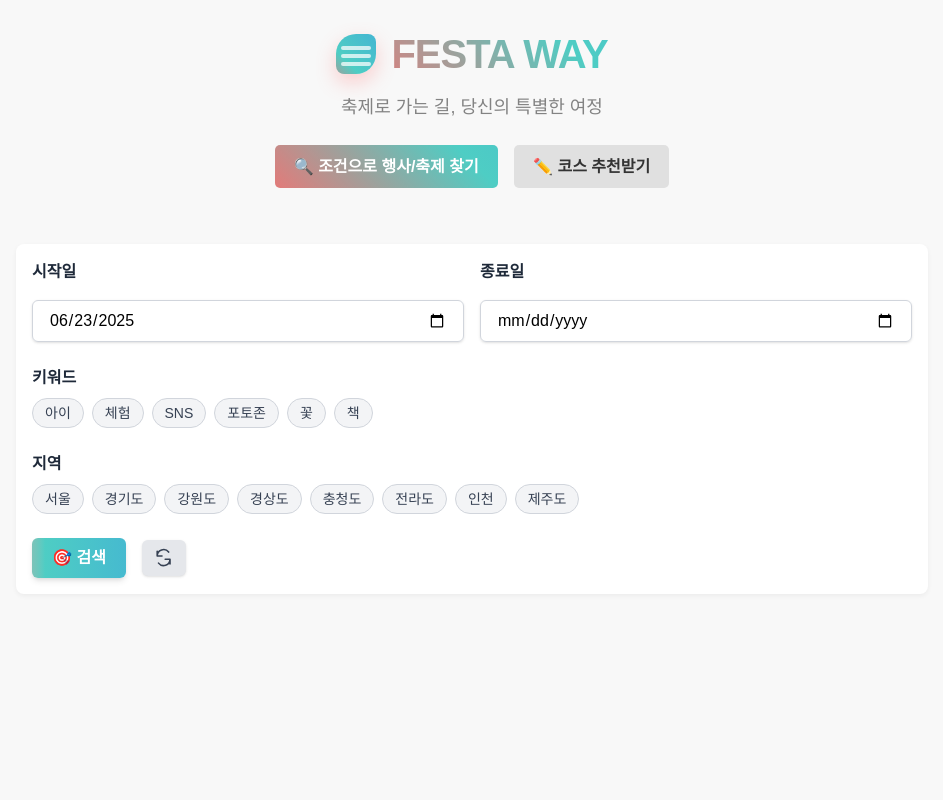
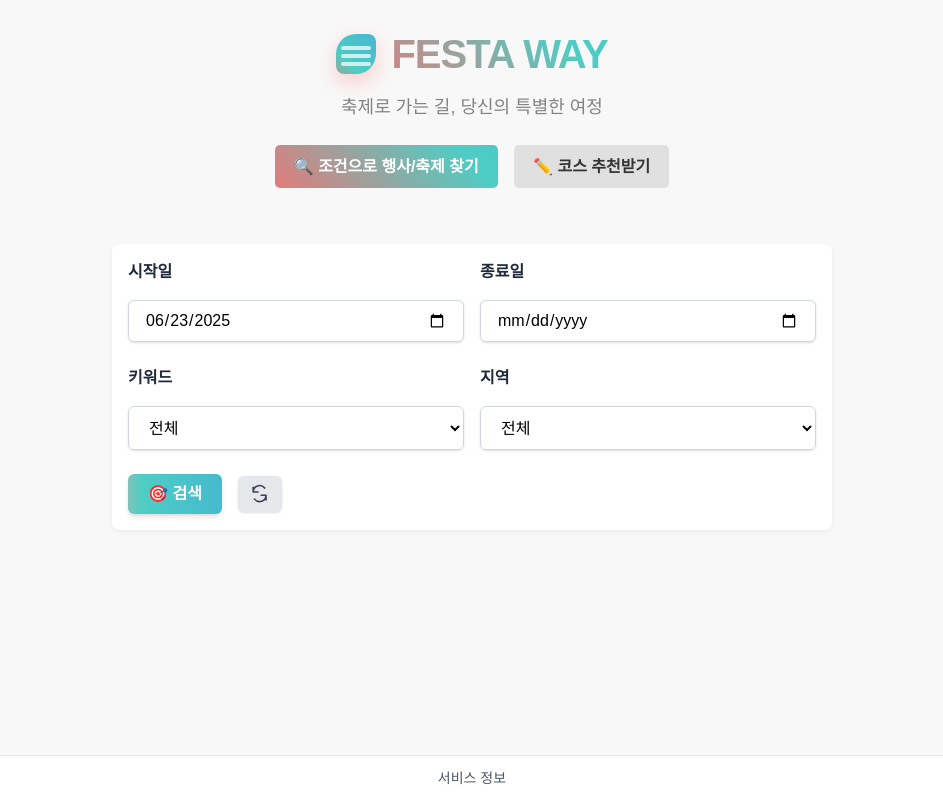
Before and after one commit to groo83/festa-way, a Next.js app: page / in a window 1280 px wide. Shown: the whole page, without its empty margins (168-1111 px from the left). Built offline with nearby package versions, Linux system fonts and the light colour scheme.

Commit message:
feat: 출처 제공용 footer 추가, 검색 조건 단일 선택, 관련 축제 안내 UI 추가

```diff
--- /dev/null
+++ b/components/Footer.tsx
@@ -0,0 +1,49 @@
+import { useState } from 'react';
+
+export default function Footer() {
+  const [isModalOpen, setIsModalOpen] = useState(false);
+
+  return (
+    <>
+    <footer className="fixed bottom-0 left-0 w-full bg-white border-t border-gray-200 py-3 text-center text-sm shadow-md z-50">
+        <button
+          onClick={() => setIsModalOpen(true)}
+          className="text-gray-600 hover:underline font-medium"
+        >
+          서비스 정보
+        </button>
+      </footer>
+
+      {/* Modal */}
+      {isModalOpen && (
+        <div className="fixed inset-0 bg-black bg-opacity-40 flex items-center justify-center z-50">
+          <div className="bg-white p-6 rounded-lg shadow-lg max-w-sm w-full text-gray-800 relative">
+            <h3 className="text-lg font-semibold mb-4">서비스 정보 안내</h3>
+            <p className="text-sm leading-relaxed">
+              행사/축제의 기본적인 정보(명칭, 진행일정, 장소, 연락처)는
+              <br />
+              <span className="font-medium text-blue-600">한국관광공사의 TourAPI</span>로 제공을 받아 처리하고 있습니다.
+            </p>
+            <p className="text-sm leading-relaxed">
+              TourAPI 정보: <a href="https://api.visitkorea.or.kr" target="_blank" rel="noopener noreferrer" className="text-blue-600 hover:underline font-semibold">한국관광공사 TourAPI</a>
+
+            </p>
+            <button
+              onClick={() => setIsModalOpen(false)}
+              className="absolute top-3 right-3 text-gray-400 hover:text-gray-600"
+              aria-label="닫기"
+            >
+              ✕
+            </button>
+            <button
+              onClick={() => setIsModalOpen(false)}
+              className="mt-4 w-full bg-blue-500 text-white py-2 rounded-md hover:bg-blue-600"
+            >
+              확인
+            </button>
+          </div>
+        </div>
+      )}
+    </>
+  );
+}
--- a/pages/index.tsx
+++ b/pages/index.tsx
@@ -6,32 +6,26 @@ import ReactMarkdown from 'react-markdown';
 import React from 'react';
 import { SpeedInsights } from "@vercel/speed-insights/next"
 import { Analytics } from '@vercel/analytics/next';
+import Footer from '../components/Footer';
 
 export default function Home() {
   const [activeTab, setActiveTab] = useState<'search' | 'recommend'>('search');
   const [selectedFestival, setSelectedFestival] = useState('');
   const todayStr = new Date().toISOString().slice(0, 10); // yyyy-mm-dd 형식
   const [startDate, setStartDate] = useState(todayStr);  const [endDate, setEndDate] = useState('');
-  const [keywords, setKeywords] = useState<string[]>([]);
+  const [keyword, setKeyword] = useState<string>('');
   const [region, setRegion] = useState('');
   const [festivalList, setFestivalList] = useState<Festival[]>([]);
   const [isLoading, setIsLoading] = useState(false);
   const [courseResult, setCourseResult] = useState('');
   const [isCourseLoading, setIsCourseLoading] = useState(false);
   const [tripType, setTripType] = useState('');
+  const [isFallbackResult, setIsFallbackResult] = useState(false);
 
   const tripOptions = ['당일치기','1박 2일','2박 3일','3박 4일','4박 5일'];
-  const allKeywords = ['아이', '체험', 'SNS', '포토존', '꽃', '책'];
-  const allRegions = ['서울', '경기도', '강원도', '경상도', '충청도', '전라도', '인천', '제주도'];
+  const allKeywords = ['가족', '푸드', '자연', '포토존', '걷기', '예술', '역사', '책'];
+  const allRegions = ['서울', '경기도', '대전', '대구', '광주', '부산','울산', '세종특별자치시', '강원특별자치도', '충청북도', '충청남도', '경상북도', '경상남도', '전북특별자치도', '전라남도', '제주도'];
 
-
-  const toggleKeyword = (word: string) => {
-    setKeywords((prev) => prev.includes(word) ? prev.filter(k => k !== word) : [...prev, word]);
-  };
-
-  const toggleRegion = (area: string) => {
-    setRegion(prev => (prev === area ? '' : area));
-  };
 
   const selectTrip = (option: string) => {
     setTripType(option);
@@ -49,7 +43,7 @@ export default function Home() {
       return;
     }
 
-    setIsLoading(true); // 로딩 시작
+    setIsLoading(true);
 
     let questionText = buildQuestionText();
 
@@ -58,12 +52,14 @@ export default function Home() {
       console.log(response.data);
 
       const content = response.data.result.choices[0].message.content;
+      const isFallback = content.includes("확인되지 않았습니다");
       const parsedList = parseFestivalContent(content);
+      setIsFallbackResult(isFallback);
       setFestivalList(parsedList);
     } catch (error) {
       console.error(error);
     } finally {
-      setIsLoading(false); // 로딩 종료
+      setIsLoading(false);
     }
   };
 
@@ -91,7 +87,7 @@ export default function Home() {
   };
 
   const validateFestaSearchInput = (): boolean => {
-    if (!startDate && !endDate && keywords.length == 0 && !region) {
+    if (!startDate && !endDate && keyword.length == 0 && !region) {
       alert('조건을 선택해 주세요.');
       return false;
     }
@@ -127,8 +123,8 @@ export default function Home() {
       questionText += `날짜: ${formatDate(startDate)}~${formatDate(startDate)}\n`;
     }
 
-    if (keywords.length > 0) {
-      questionText += `키워드: ${keywords.join(', ')}\n`;
+    if (keyword) {
+      questionText += `키워드: ${keyword}\n`;
     }
 
     if (region) {
@@ -155,7 +151,7 @@ export default function Home() {
 
       {activeTab === 'search' && (
         <div className="search-tab">
-          <div className={`filters space-y-6 transition-opacity duration-300
+          <div className={`filters space-y-6 transition-opacity duration-300 max-w-[720px] mx-auto
             ${isLoading ? 'pointer-events-none opacity-50' : ''
             }`}
           >
@@ -191,44 +187,38 @@ export default function Home() {
               </div>
             </div>
 
-            {/* 키워드 조건 */}
-            <div>
-              <span className="block text-base font-semibold text-gray-800 mb-2">키워드</span>
-              <div className="flex flex-wrap gap-2">
-                {allKeywords.map((kw) => (
-                  <button
-                    key={kw}
-                    onClick={() => toggleKeyword(kw)}
-                    className={`px-3 py-1 rounded-full text-sm font-medium border transition
-                      ${keywords.includes(kw)
-                        ? 'bg-blue-500 text-white border-blue-500'
-                        : 'bg-gray-100 text-gray-700 border-gray-300 hover:bg-gray-200'}`}
-                  >
-                    {kw}
-                  </button>
-                ))}
+            {/* 키워드/지역 조건: 콤보박스 row */}
+            <div className="flex flex-col sm:flex-row gap-4 items-center w-full">
+              {/* 키워드 콤보박스 (단일 선택) */}
+              <div className="w-full sm:w-1/2">
+                <label className="block text-base font-semibold text-gray-800 mb-2" htmlFor="keyword-select">키워드</label>
+                <select
+                  id="keyword-select"
+                  value={keyword}
+                  onChange={e => setKeyword(e.target.value)}
+                  className="block w-full px-4 py-2 border border-gray-300 rounded-md shadow-sm focus:outline-none focus:ring-2 focus:ring-[#4ecdc4] focus:border-[#4ecdc4] min-h-[44px]"
+                >
+                  <option value="">전체</option>
+                  {allKeywords.map(kw => (
+                    <option key={kw} value={kw}>{kw}</option>
+                  ))}
+                </select>
               </div>
-            </div>
-
-            {/* 지역 조건 */}
-            <div>
-            <span className="block text-base font-semibold text-gray-800 mb-2">지역</span>
-              <div className="flex flex-wrap gap-2">
-                {allRegions.map((rg) => (
-                  <button
-                    key={rg}
-                    onClick={() => toggleRegion(rg)}
-                    disabled={isLoading}
-                    className={`px-3 py-1 rounded-full text-sm font-medium border transition
-                      ${region === rg
-                        ? 'bg-green-500 text-white border-green-500'
-                        : 'bg-gray-100 text-gray-700 border-gray-300 hover:bg-gray-200'}
-                        `
-                      }
-                  >
-                    {rg}
-                  </button>
-                ))}
+              {/* 지역 콤보박스 */}
+              <div className="w-full sm:w-1/2">
+                <label className="block text-base font-semibold text-gray-800 mb-2" htmlFor="region-select">지역</label>
+                <select
+                  id="region-select"
+                  value={region}
+                  onChange={e => setRegion(e.target.value)}
+                  className="block w-full px-4 py-2 border border-gray-300 rounded-md shadow-sm focus:outline-none focus:ring-2 focus:ring-[#45b7d1] focus:border-[#45b7d1] min-h-[44px]"
+                  disabled={isLoading}
+                >
+                  <option value="">전체</option>
+                  {allRegions.map(rg => (
+                    <option key={rg} value={rg}>{rg}</option>
+                  ))}
+                </select>
               </div>
             </div>
 
@@ -245,7 +235,7 @@ export default function Home() {
                 const today = new Date().toISOString().slice(0, 10);
                 setStartDate(today);
                 setEndDate('');
-                setKeywords([]);
+                setKeyword('');
                 setRegion('');
               }}
               title="조건 초기화"
@@ -267,15 +257,41 @@ export default function Home() {
           </div>
 
           {isLoading && (
-            <div className="result-box">
+            <div className="result-box max-w-[720px] mx-auto">
               <p>🎯
                 <strong> {startDate && endDate
                 ? `${formatDate(startDate)} ~ ${formatDate(endDate)}`
+                : startDate && !endDate
+                ? `${formatDate(startDate)} ~ ${formatDate(startDate)}`
                 : ''}</strong> {' '}
-                <strong>{keywords.join(', ')}</strong> {' '}
+                <strong>{keyword}</strong> {' '}
                 <strong>{region}</strong> 조건으로 축제를 추천받고 있어요...</p>
             </div>
           )}
+          {isFallbackResult && !isLoading && (
+            <div className="bg-yellow-50 border-l-4 border-yellow-400 text-yellow-800 p-4 rounded-md shadow-sm mb-4 max-w-[720px] mx-auto">
+              <div className="flex items-start gap-2">
+                <svg
+                  className="h-5 w-5 mt-1 text-yellow-500"
+                  fill="none"
+                  stroke="currentColor"
+                  strokeWidth="2"
+                  viewBox="0 0 24 24"
+                >
+                  <path
+                    strokeLinecap="round"
+                    strokeLinejoin="round"
+                    d="M13 16h-1v-4h-1m1-4h.01M12 2a10 10 0 100 20 10 10 0 000-20z"
+                  />
+                </svg>
+                <div>
+                  <p className="font-semibold">조건에 맞는 축제를 찾을 수 없습니다.</p>
+                  <p className="text-sm">대신 관련 축제를 추천해드릴게요! 아래 목록을 참고해보세요.</p>
+                </div>
+              </div>
+            </div>
+          )}
+
           {!isLoading && festivalList.length > 0 && (
             <div className="festival-cards grid grid-cols-1 sm:grid-cols-2 lg:grid-cols-3 gap-6 px-4">
               {festivalList.map((fest, idx) => (
@@ -291,7 +307,7 @@ export default function Home() {
       )}
       {activeTab === 'recommend' && (
         <div className="recommend-tab">
-          <div className={`filters space-y-6 transition-opacity duration-300
+          <div className={`filters space-y-6 transition-opacity duration-300 max-w-[720px] mx-auto
             ${isCourseLoading ? 'pointer-events-none opacity-50' : ''
             }`}
           >
@@ -319,7 +335,7 @@ export default function Home() {
                     className={
                       `px-4 py-2 rounded-full text-sm font-medium border transition focus:outline-none ` +
                       (tripType === option
-                        ? 'bg-blue-500 text-white border-blue-500'
+                        ? 'bg-[#4ecdc4] text-white border-[#4ecdc4]'
                         : 'bg-gray-100 text-gray-700 border-gray-300 hover:bg-gray-200')
                     }
                   >
@@ -349,7 +365,7 @@ export default function Home() {
           </div>
         </div>
         {isCourseLoading && (
-          <div className="result-box">
+          <div className="result-box max-w-[720px] mx-auto">
             <p>🎯 <strong>{selectedFestival}</strong> 축제를 위한 <strong>{tripType}</strong> 코스를 추천받고 있어요...</p>
           </div>
         )}
@@ -364,7 +380,7 @@ export default function Home() {
       )}
       <SpeedInsights />
       <Analytics />
-
+      <Footer />
     </div>
   );
 }
--- a/styles/globals.css
+++ b/styles/globals.css
@@ -148,7 +148,6 @@ header h1 {
 
 .recommend-tab label {
   display: block;
-  margin: 1rem 0;
 }
 
 .result-box {
```
